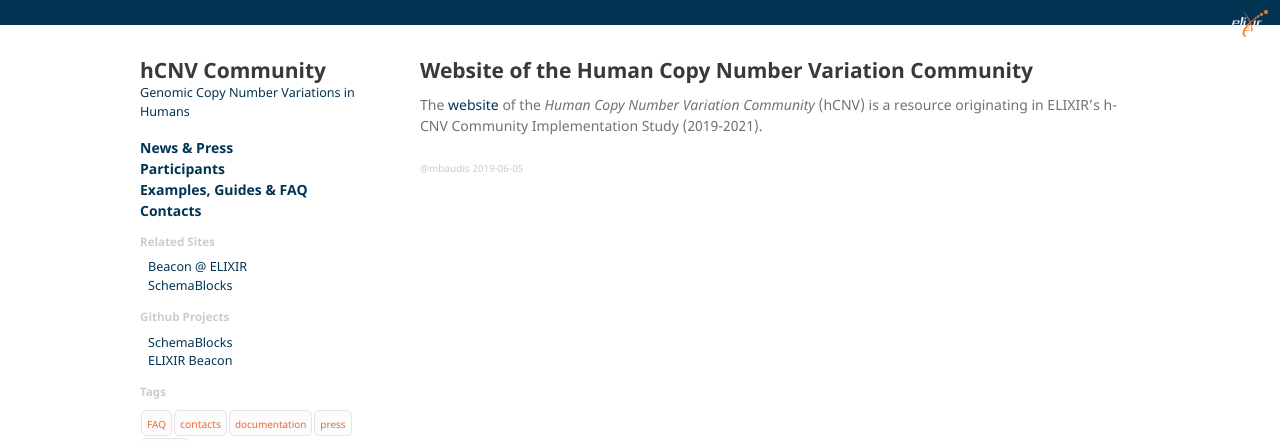
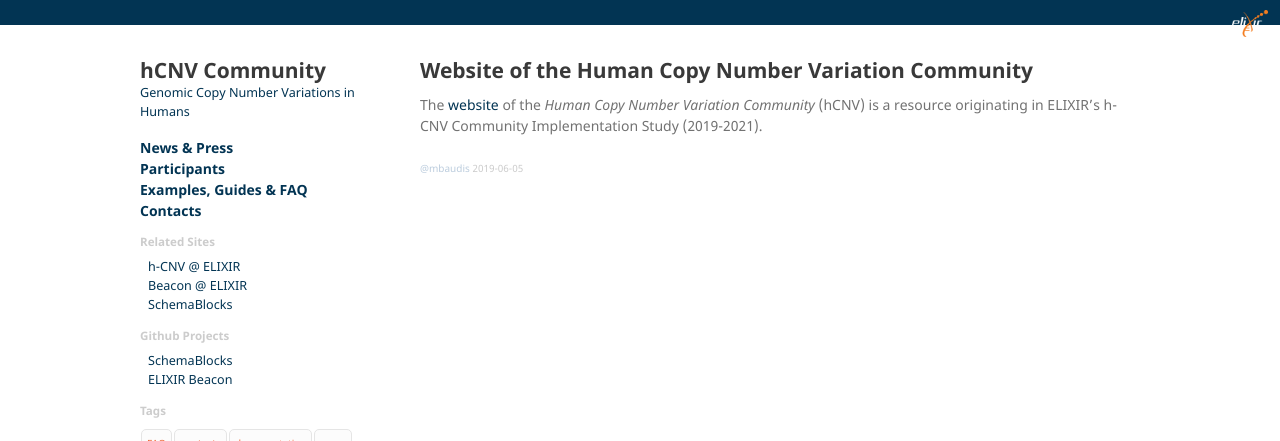
Before and after one commit to kvongruenigen/hcnv.github.io, a Jekyll site: the page built from README.md, in a window 1280 px wide, cut to the strip 0-441 px from the top of the page. Built offline with Jekyll 4.4.1, drawn with Linux system fonts in a browser that asks for light colours.

Commit message:
Update _config.yml
link

```diff
--- a/_config.yml
+++ b/_config.yml
@@ -56,6 +56,7 @@
   contact: Contacts
 
 related_sites:
+  'h-CNV @ ELIXIR': 'https://elixir-europe.org/about-us/implementation-studies/2019-hcnv'
   'Beacon @ ELIXIR': 'http://www.elixir-europe.org/about-us/implementation-studies/beacons'
   'SchemaBlocks': 'http://schemablocks.org'
 
```
